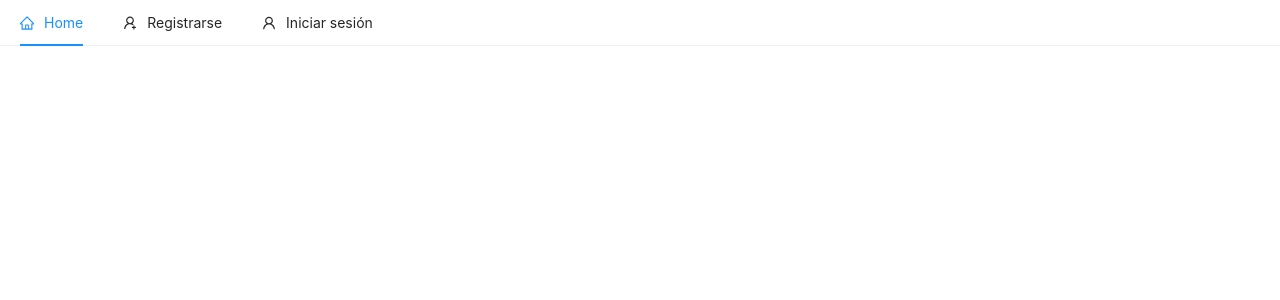
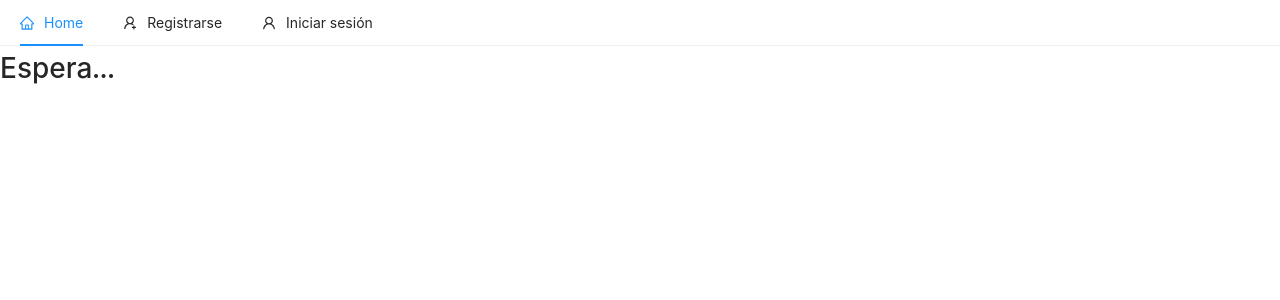
Before and after one commit to JaimeSolisS/presupuestos, a React (Create React App) app in the folder client/: page /user/history in a window 1280 px wide. Shown: the top 300 px of the page. Built offline with nearby package versions, Linux system fonts and the light colour scheme; no server answers.

Commit message:
Feat Protect User Route
Created routes folder to create components for user and admin.

With <UserRoute> we can define certain pages that can only be accesed by logged userd.

```diff
--- a/client/src/App.js
+++ b/client/src/App.js
@@ -14,6 +14,8 @@ import Login from './pages/auth/Login'
 import  Header  from './components/nav/Header'
 import RegisterComplete from './pages/auth/RegisterComplete'
 import ForgotPassword from './pages/auth/ForgotPassword'
+import History from './pages/user/History'
+import UserRoute from './components/routes/UserRoute'
 
 import {auth} from './firebase'
 import {useDispatch} from 'react-redux'
@@ -62,6 +64,7 @@ const App = () => {
       <Route exact path="/register" component={Register}/>
       <Route exact path="/register/complete" component={RegisterComplete}/>
       <Route exact path="/forgot/password" component={ForgotPassword}/>
+      <UserRoute exact path="/user/history" component={History}/>
     </Switch>
   </>
   )
--- /dev/null
+++ b/client/src/components/routes/UserRoute.js
@@ -0,0 +1,40 @@
+import React from 'react'
+import {Route, Link} from 'react-router-dom'
+import {useSelector} from 'react-redux'
+
+/*
+https://reactrouter.com/web/example/auth-workflow
+function PrivateRoute({ children, ...rest }) {
+  let auth = useAuth();
+  return (
+    <Route
+      {...rest}
+      render={({ location }) =>
+        auth.user ? (
+          children
+        ) : (
+          <Redirect
+            to={{
+              pathname: "/login",
+              state: { from: location }
+            }}
+          />
+        )
+      }
+    />
+  );
+}
+*/
+
+const UserRoute = ({children, ...rest}) => {
+    const {user} = useSelector((state) => ({...state}))
+
+    return user && user.token ? (
+        <Route {...rest} render = {() => children}/>
+    ) : (
+        <h1>Espera...</h1> //redirigir a otro componente
+    )
+
+}
+
+export default UserRoute;
--- /dev/null
+++ b/client/src/pages/user/History.js
@@ -0,0 +1,8 @@
+import React from 'react'
+
+const History = () => (
+    <div>User page</div>
+
+)
+
+export default History;
```
